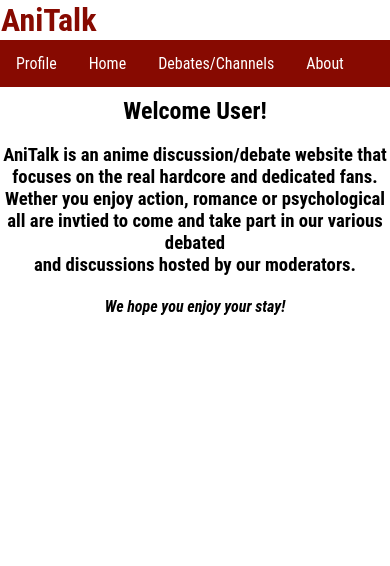
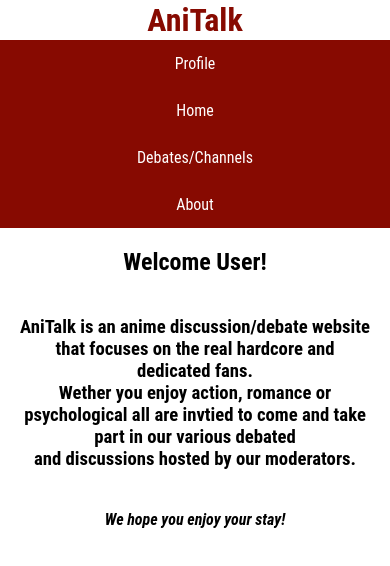
Before and after one commit to bruhmoment888/WebDev_Project_MaximClient, a plain HTML site: page index.html in a window 390 px wide. Drawn offline with Linux system fonts and the light colour scheme.

Commit message:
Adding responsive web design for phones and tablets

```diff
--- a/aboutStlye.css
+++ b/aboutStlye.css
@@ -9,6 +9,10 @@
     font-optical-sizing: auto;
     font-weight: weight;
     font-style: normal;
+    max-width: 900px;
+    margin: auto;
+    padding: 20px;
+    padding-top: 20px;
 }
 
 .font {
--- a/index.html
+++ b/index.html
@@ -3,6 +3,7 @@
 <html lang="en">
 <head>
 <title>AniTalk-Home</title>
+<meta name="viewport" content="width=device-width, initial-scale=1.0">
 <link rel="stylesheet" href="indexStlye.css">
 <style>
 body {
@@ -20,10 +21,12 @@ ul {
   padding: 0;
   overflow: hidden;
   background-color: #870a01;
+  display: flex;
+  flex-wrap: wrap;
 }
 
 ul li {
-  float: left;
+  flex: 1;
 }
 
 ul li a {
@@ -37,6 +40,27 @@ ul li a {
 ul li a:hover {
   background-color: #111111;
 }
+
+@media screen and (max-width: 768px) {
+
+    ul {
+        flex-direction: column;
+    }
+
+    ul li {
+        width: 100%;
+    }
+
+    ul li a {
+        text-align: center;
+    }
+    #myHeader {
+        font-size: 2rem;
+        text-align: center;
+        margin-left: 0;
+    }
+}
+
 </style>
 </head>
 <body>
--- a/indexStlye.css
+++ b/indexStlye.css
@@ -10,6 +10,11 @@
     font-optical-sizing: auto;
     font-weight: weight;
     font-style: normal;
+    max-width: 900px;
+    margin: auto;
+    padding: 20px;
+    padding-top: 20px;
+
 }
 
 .font {
--- a/profileStyle.css
+++ b/profileStyle.css
@@ -14,6 +14,10 @@ body {
     font-optical-sizing: auto;
     font-weight: weight;
     font-style: normal;
+    max-width: 900px;
+    margin: auto;
+    padding: 20px;
+    padding-top: 20px;
 }
 
 .font {
```
Also changed, not shown: about.html (+24 -1 lines), profile.html (+24 -1 lines).
